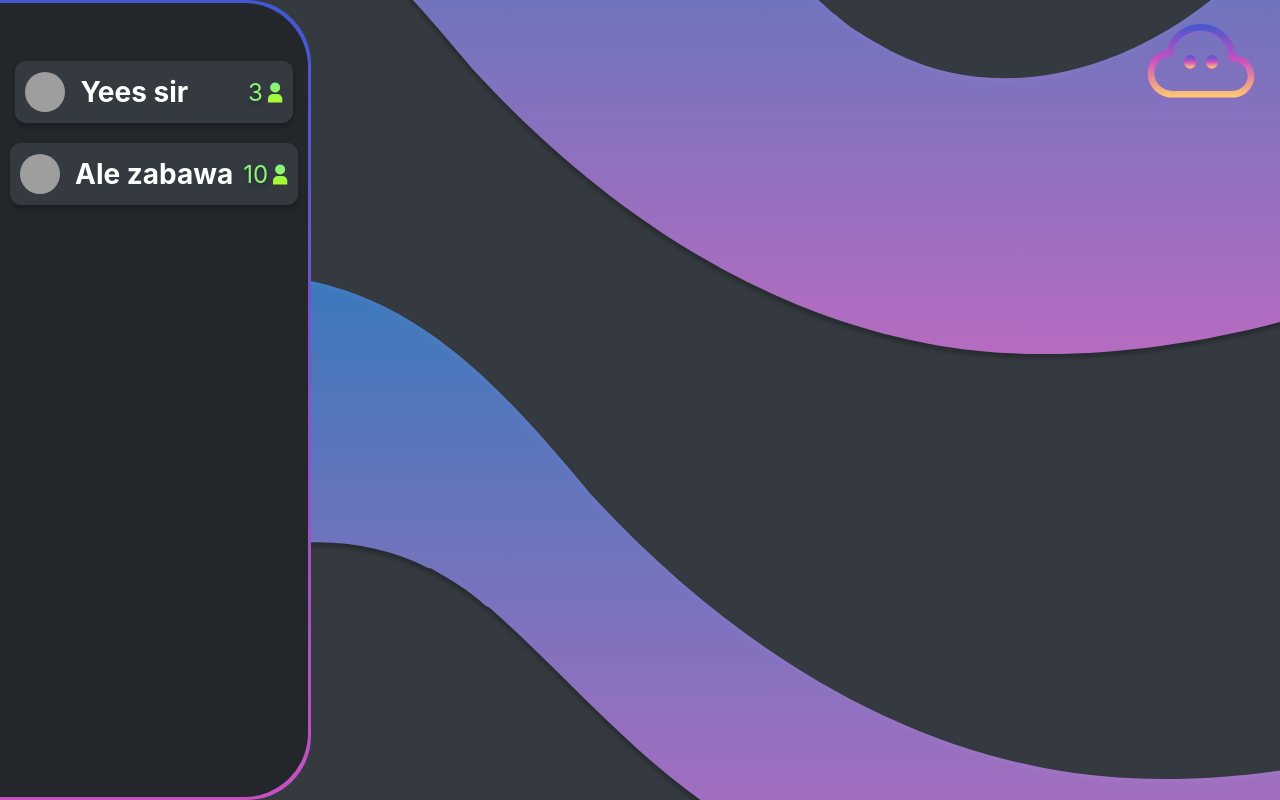
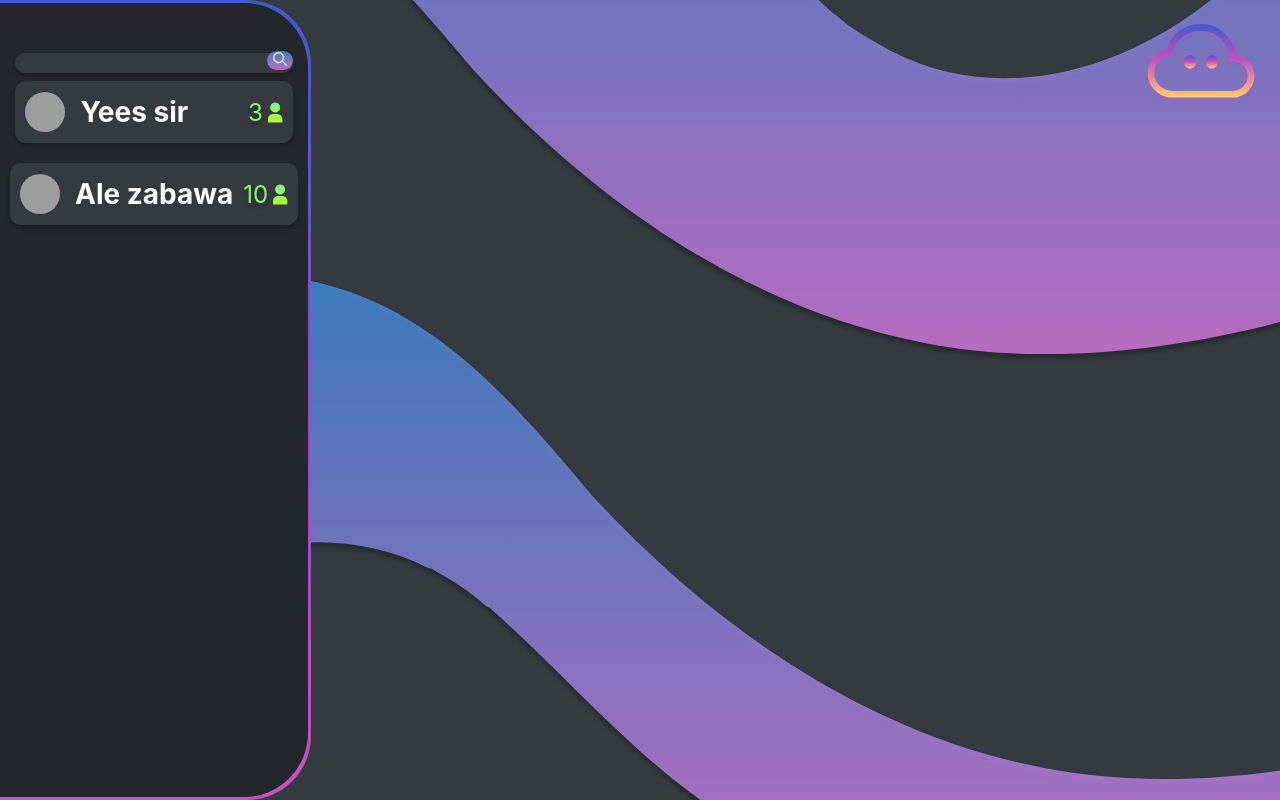
Before and after one commit to XaNtisS0/discordBot, a React (Create React App) app in the folder client/: page / in a window 1280 px wide. Shown: the top 800 px of the page. Built offline with nearby package versions, Linux system fonts and the light colour scheme; grey boxes are pictures that could not be loaded.

Commit message:
Add and implement SearchBar

```diff
--- a/client/src/components/JoinServer/Servers.tsx
+++ b/client/src/components/JoinServer/Servers.tsx
@@ -1,7 +1,8 @@
 import { css } from '@emotion/css';
-import { FC } from 'react';
+import { FC, useEffect, useState } from 'react';
 import { IServer, Server } from './Server';
 import { SelectServerFunc } from '../../pages/JoinServer';
+import { SearchBar } from '../shared/SearchBar';
 
 interface IServers {
   servers: IServer[];
@@ -9,6 +10,17 @@
 }
 
 export const Servers: FC<IServers> = ({ servers, selectServer }) => {
+  const [searchTerm, setSearchTerm] = useState('');
+  const [searchResults, setSearchResults] = useState(servers);
+
+  useEffect(() => {
+    setSearchResults(servers.filter((server) => server.name.toLowerCase().includes(searchTerm)));
+  }, [searchTerm]);
+
+  const handleChange = (text: string) => {
+    setSearchTerm(text);
+  };
+
   return (
     <div
       className={css`
@@ -32,7 +44,8 @@
           justify-content: flex-start;
         `}
       >
-        {servers.map((server, index) => {
+        <SearchBar handleChange={handleChange} />
+        {searchResults.map((server, index) => {
           return (
             <Server
               index={index}
--- /dev/null
+++ b/client/src/components/shared/SearchBar.tsx
@@ -0,0 +1,57 @@
+import { css } from '@emotion/css';
+import { FC } from 'react';
+import loop from '../../images/loupe.svg';
+
+interface ISearchBar {
+  handleChange: (text: string) => void;
+}
+
+export const SearchBar: FC<ISearchBar> = ({ handleChange }) => {
+  return (
+    <form
+      className={css`
+        width: 90%;
+        margin: 0 10px;
+      `}
+    >
+      <input
+        className={css`
+          padding: 0 5px;
+          color: white;
+          height: 100%;
+          position: relative;
+          padding: 0;
+          width: 100%;
+          background-color: #343a40;
+          border: none;
+          border-radius: 22.5px;
+          box-shadow: 0px 4px 4px rgb(0 0 0 / 25%);
+          &:focus {
+            outline: none;
+          }
+        `}
+        onChange={(e) => handleChange(e.target.value)}
+        type="text"
+      ></input>
+      <button
+        className={css`
+          right: 6%;
+          position: absolute;
+          z-index: 100;
+          border: none;
+          background: linear-gradient(180deg, rgba(67, 156, 251, 0.69) 0%, rgba(241, 135, 251, 0.71) 100%);
+          border-radius: 22.5px;
+          &:hover {
+            cursor: pointer;
+          }
+          &:focus {
+            outline: none;
+          }
+        `}
+        type="submit"
+      >
+        <img src={loop} />
+      </button>
+    </form>
+  );
+};
```
Also changed, not shown: client/src/images/loupe.svg (added).
